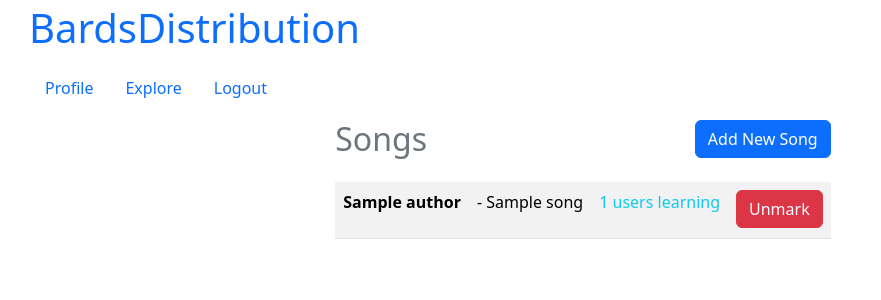
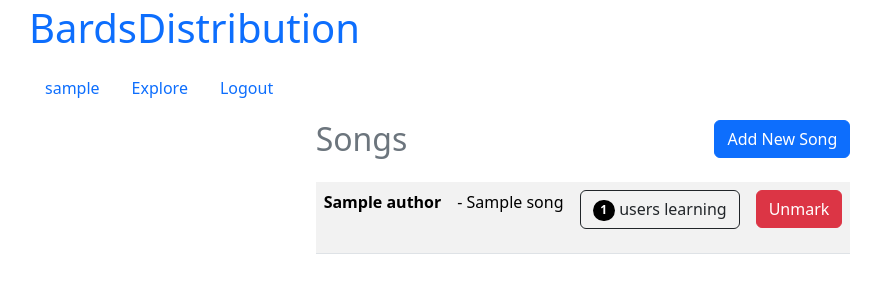
Before and after one commit to nicarpov/bardsDistribution, a Flask app: page /explore in a window 1280 px wide. Shown: the top 300 px of the page, without its empty margins (57-938 px from the left). Run offline with Flask 3, Linux system fonts and the light colour scheme; a user stored in the database is signed in; tables that the repository leaves empty hold one stand-in row (values such as "Sample post"); some libraries are stand-ins or nearby versions.

Commit message:
Show list of users learning song

```diff
--- a/app/models.py
+++ b/app/models.py
@@ -18,6 +18,7 @@ def load_user(id):
 class User(UserMixin, db.Model):
     id = db.Column(db.Integer, primary_key=True)
     username = db.Column(db.String(64), index=True, unique=True)
+
     password_hash = db.Column(db.String(128))
 
     first_name = db.Column(db.String(64), index=True)
@@ -44,6 +45,9 @@ class User(UserMixin, db.Model):
     def is_learning(self, song):
         return self.songs_learning.filter(songs_to_learn.c.song_id == song.id).count() > 0
 
+    # def songs_learnt(self):
+    #     return self.songs_learning.join(Song, (Author.id == Song.author_id)).order_by(Author.name.asc()).all()
+
     def __repr__(self):
         return '<User {}>'.format(self.username)
 
--- a/app/routes.py
+++ b/app/routes.py
@@ -107,6 +107,7 @@ def mark(song_id):
 
         current_user.add_song(song)
         db.session.commit()
+
         return redirect(url_for('explore'))
 
 
--- a/app/templates/base.html
+++ b/app/templates/base.html
@@ -31,7 +31,7 @@
                      {%  if not current_user.is_anonymous %}
 
                          <li class="nav-item">
-                         <a class="nav-link" href="{{ url_for('profile')}}">Profile</a>
+                         <a class="nav-link" href="{{ url_for('profile')}}">{{ current_user.username }}</a>
                          </li>
                          <li class="nav-item">
                              <a class="nav-link" href="{{ url_for('explore') }}">Explore</a>
--- a/app/templates/explore.html
+++ b/app/templates/explore.html
@@ -15,6 +15,7 @@
             <table class="table table-striped">
                 <tbody>
                     {% for song in songs %}
+
                         <tr>
                             <td>
                                 <b>{{ song.author.name }}</b>
@@ -23,7 +24,23 @@
                                 - {{ song.name }}
                             </td>
                             <td>
-                                <p class="text-info">{{ song.users_learning.count() }} users learning</p>
+                                <p class="btn btn-outline-dark" data-bs-toggle="collapse" data-bs-target="#info{{ song.id }}">
+                                    <span class="badge rounded-pill bg-black">
+                                        {{ song.users_learning.count() }}
+                                    </span>
+                                    users learning
+                                </p>
+                                <div id="info{{ song.id }}" class="collapse">
+                                    {% for user in song.users_learning.all() %}
+                                        <span class="badge bg-info">
+                                            {% if user.last_name %}
+                                                {{ user.last_name }}
+                                            {%  else %}
+                                                {{ user.username }}
+                                            {% endif %}
+                                        </span>
+                                    {% endfor %}
+                                </div>
                             </td>
                             <td>
                                 {% if current_user.is_learning(song) %}
@@ -38,13 +55,16 @@
                                     </form>
                                 {%  endif %}
                             </td>
+
                         </tr>
+
                     {% endfor %}
                 </tbody>
             </table>
+
         </div>
+
 
     </div>
 
-
 {% endblock %}
--- a/app/templates/profile.html
+++ b/app/templates/profile.html
@@ -4,7 +4,7 @@
 {% block app_content %}
     <div class="d-flex justify-content-center ">
         <div class="p-2 ">
-            <div class="d-flex align mb-3">
+            <div class="d-flex mb-3 justify-content-between">
                 <div class="p-2">
                     <h2 class="text-secondary">My Songs</h2>
                 </div>
```
Also changed, not shown: app/forms.py (line endings or trailing spaces).
